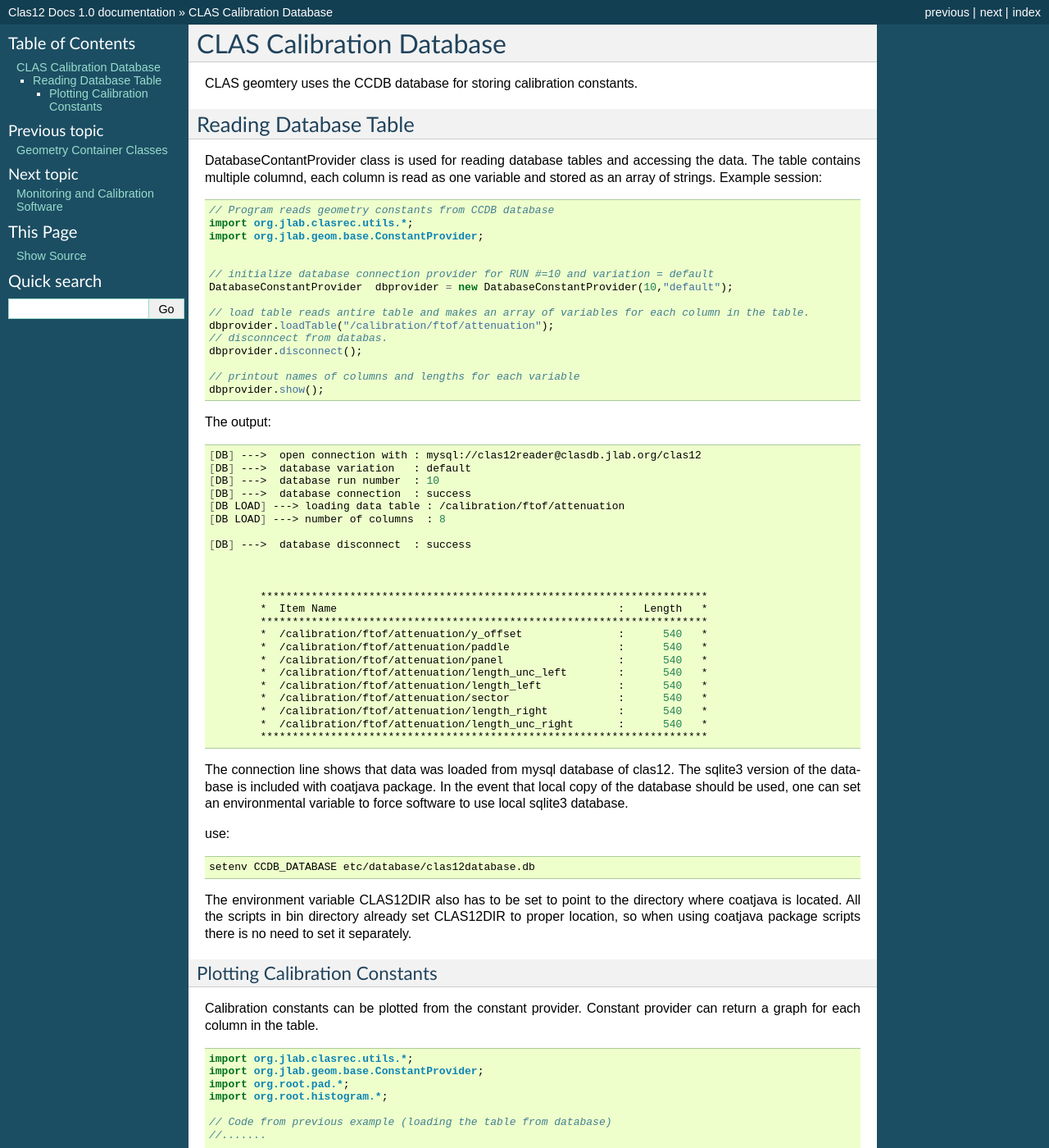
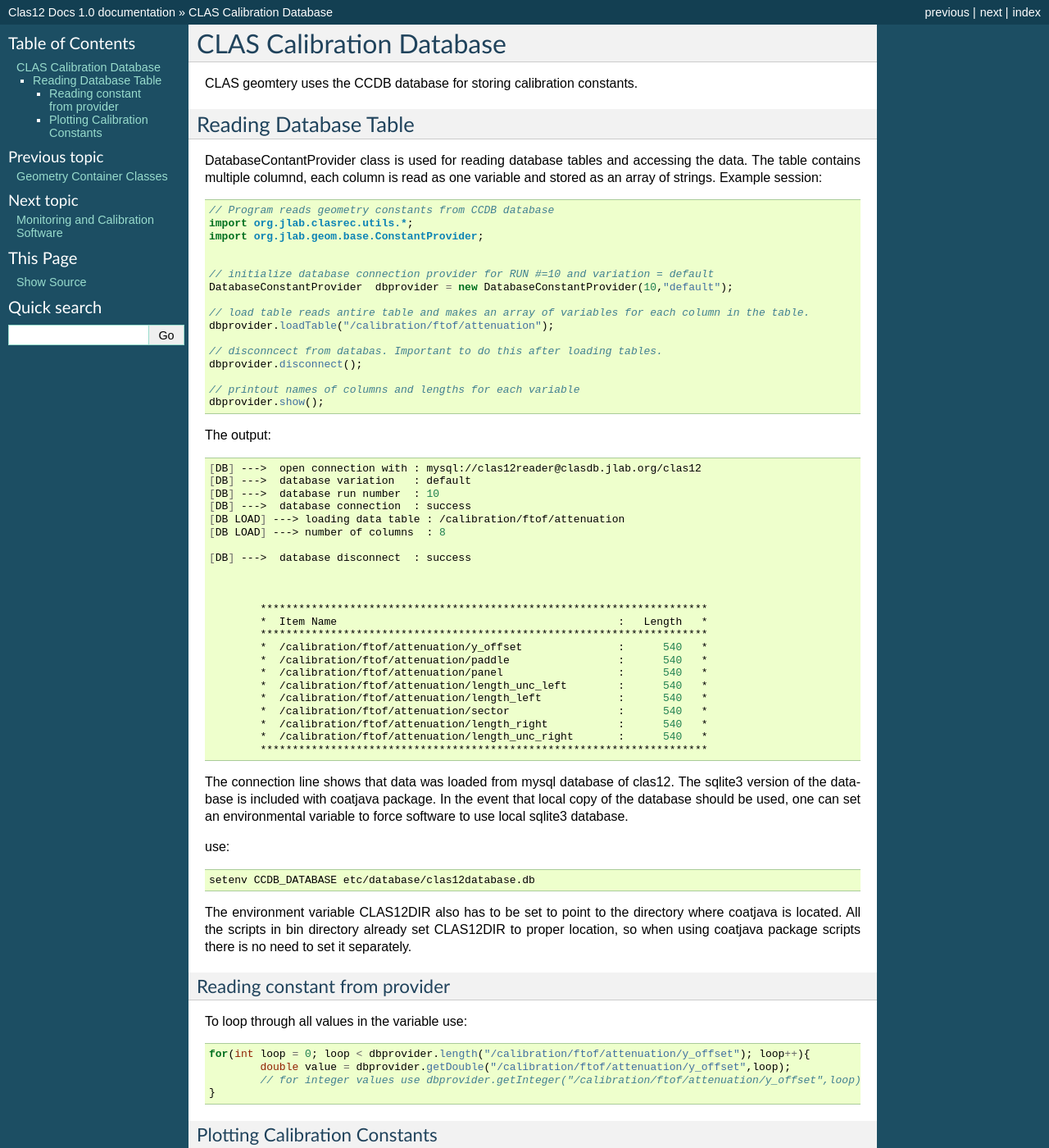
Before and after one commit to mckunkel/clas12docs, a Sphinx documentation site: the page built from OfflineSoftware/source/database/readingCalibrationConstants.rst, in a window 1280 px wide and 1400 px high. Shown: the whole window at 82% size. Built offline with Sphinx 7.4.7, drawn with Linux system fonts in a browser that asks for light colours.

Commit message:
modified database documentation

```diff
--- a/OfflineSoftware/source/database/readingCalibrationConstants.rst
+++ b/OfflineSoftware/source/database/readingCalibrationConstants.rst
@@ -25,7 +25,8 @@ and stored as an array of strings. Example session:
 
 	// load table reads antire table and makes an array of variables for each column in the table.
 	dbprovider.loadTable("/calibration/ftof/attenuation");
-	// disconncect from databas.
+
+	// disconncect from databas. Important to do this after loading tables.
 	dbprovider.disconnect();
 
 	// printout names of columns and lengths for each variable
@@ -75,6 +76,18 @@ located. All the scripts in bin directory already set CLAS12DIR to proper locati
 coatjava package scripts there is no need to set it separately.
 
 
+Reading constant from provider
+------------------------------
+
+To loop through all values in the variable use:
+
+.. code-block::      java
+
+	for(int loop = 0; loop < dbprovider.length("/calibration/ftof/attenuation/y_offset"); loop++){
+		double value = dbprovider.getDouble("/calibration/ftof/attenuation/y_offset",loop);
+		// for integer values use dbprovider.getInteger("/calibration/ftof/attenuation/y_offset",loop);
+	}
+
 Plotting Calibration Constants
 ------------------------------
 
```
